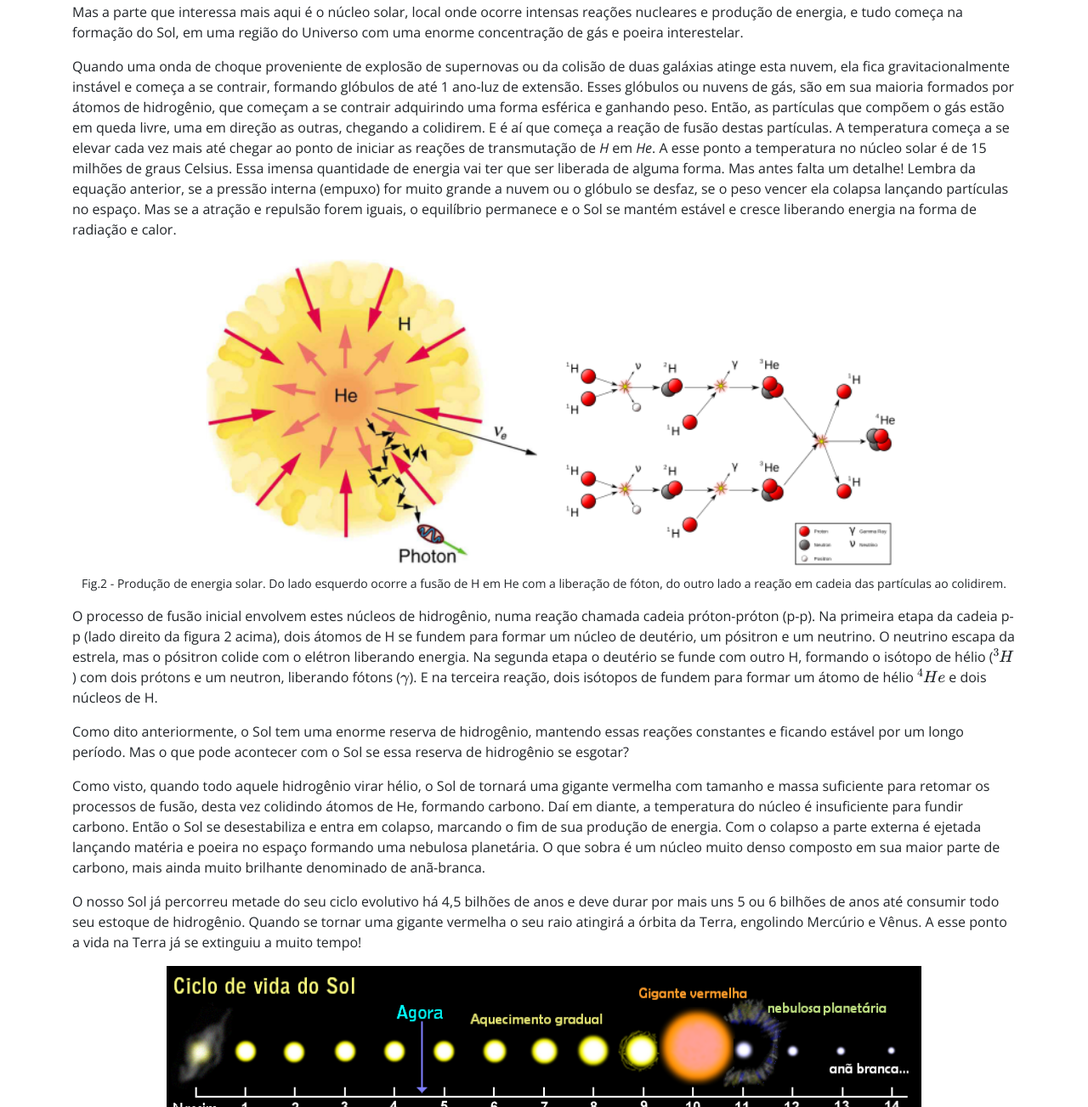
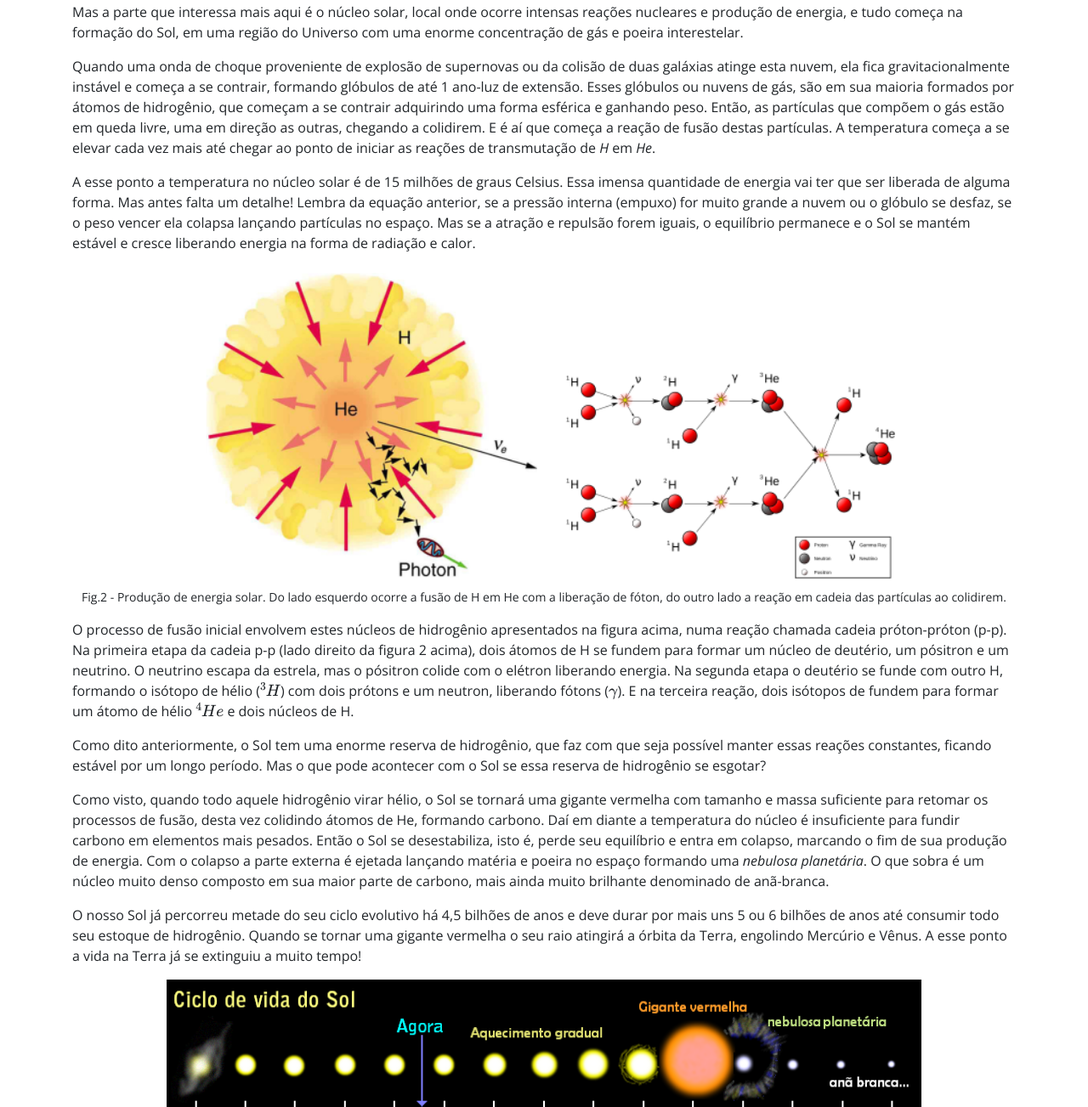
Before and after one commit to sidereus-nuncius/sidereus-nuncius.github.io, a Jekyll site: the page built from _posts/2020-03-10-o-sol-nossa-estrela-modelo.md, in a window 1280 px wide and 1400 px high, scrolled down 2205 px, cut to the strip 97-1400 px from the top of the window. Shown: the whole strip at 85% size. Built offline with Jekyll 4.4.1, drawn with Linux system fonts in a browser that asks for light colours; nearby versions of some CDN libraries; formulas are drawn with MathJax 3; some of the changed text lies outside the part shown.

Commit message:
editei post sol

```diff
--- a/_posts/2020-03-10-o-sol-nossa-estrela-modelo.md
+++ b/_posts/2020-03-10-o-sol-nossa-estrela-modelo.md
@@ -69,11 +72,11 @@ Quando uma onda de choque proveniente de explosão de supernovas ou da colisão
 </figure>
 </center>
 
-O processo de fusão inicial envolvem estes núcleos de hidrogênio, numa reação chamada cadeia próton-próton (p-p). Na primeira etapa da cadeia p-p (lado direito da figura 2 acima), dois átomos de H se fundem para formar um núcleo de deutério, um pósitron e um neutrino. O neutrino escapa da estrela, mas o pósitron colide com o elétron liberando energia. Na segunda etapa o deutério se funde com outro H, formando o isótopo de hélio ($ ^{3}H $) com dois prótons e um neutron, liberando fótons ($\gamma$). E na terceira reação, dois isótopos de fundem para formar um átomo de hélio $ ^{4}He $ e dois núcleos de H.
+O processo de fusão inicial envolvem estes núcleos de hidrogênio apresentados na figura acima, numa reação chamada cadeia próton-próton (p-p). Na primeira etapa da cadeia p-p (lado direito da figura 2 acima), dois átomos de H se fundem para formar um núcleo de deutério, um pósitron e um neutrino. O neutrino escapa da estrela, mas o pósitron colide com o elétron liberando energia. Na segunda etapa o deutério se funde com outro H, formando o isótopo de hélio ($ ^{3}H $) com dois prótons e um neutron, liberando fótons ($\gamma$). E na terceira reação, dois isótopos de fundem para formar um átomo de hélio $ ^{4}He $ e dois núcleos de H.
 
-Como dito anteriormente, o Sol tem uma enorme reserva de hidrogênio, mantendo essas reações constantes e ficando estável por um longo período. Mas o que pode acontecer com o Sol se essa reserva de hidrogênio se esgotar?
+Como dito anteriormente, o Sol tem uma enorme reserva de hidrogênio, que faz com que seja possível manter essas reações constantes, ficando estável por um longo período. Mas o que pode acontecer com o Sol se essa reserva de hidrogênio se esgotar?
 
-Como visto, quando todo aquele hidrogênio virar hélio, o Sol de tornará uma gigante vermelha com tamanho e massa suficiente para retomar os processos de fusão, desta vez colidindo átomos de He, formando carbono. Daí em diante, a temperatura do núcleo é insuficiente para fundir carbono. Então o Sol se desestabiliza e entra em colapso, marcando o fim de sua produção de energia. Com o colapso a parte externa é ejetada lançando matéria e poeira no espaço formando uma nebulosa planetária. O que sobra é um núcleo muito denso composto em sua maior parte de carbono, mais ainda muito brilhante denominado de anã-branca.
+Como visto, quando todo aquele hidrogênio virar hélio, o Sol se tornará uma gigante vermelha com tamanho e massa suficiente para retomar os processos de fusão, desta vez colidindo átomos de He, formando carbono. Daí em diante a temperatura do núcleo é insuficiente para fundir carbono em elementos mais pesados. Então o Sol se desestabiliza, isto é, perde seu equilíbrio e entra em colapso, marcando o fim de sua produção de energia. Com o colapso a parte externa é ejetada lançando matéria e poeira no espaço formando uma *nebulosa planetária*. O que sobra é um núcleo muito denso composto em sua maior parte de carbono, mais ainda muito brilhante denominado de anã-branca.
 
 O nosso Sol já percorreu metade do seu ciclo evolutivo há 4,5 bilhões de anos e deve durar por mais uns 5 ou 6 bilhões de anos até consumir todo seu estoque de hidrogênio. Quando se tornar uma gigante vermelha o seu raio atingirá a órbita da Terra, engolindo Mercúrio e Vênus. A esse ponto a vida na Terra já se extinguiu a muito tempo!
 
@@ -84,15 +87,15 @@ O nosso Sol já percorreu metade do seu ciclo evolutivo há 4,5 bilhões de anos
 </figure>
 </center>
 
-A pergunta que falta responder é se o Sol tem alguma relação com as estrela, pois estas parecem frias e não brilham como Sol. Mas na verdade, o processo de formação e evolução das estrelas é exatamente igual ao que foi descrito aqui para o Sol. As únicas diferenças são as distâncias, pois as estrelas estão muito longe, a mais próxima de nós é a [Alpha Centauri](https://pt.wikipedia.org/wiki/Alpha_Centauri) a cerca de 4,3 anos-luz, bem longe do sistema solar e por isso não notamos o seu brilho, mas é tão brilhante e massiva quanto o Sol. E a outra diferença é a massa inicial da estrelas que irá influenciar no seu processo evolutivo, o que vai definir a sua capacidade de produzir elementos mais pesados que o carbono.
+A pergunta que falta responder é se o Sol tem alguma relação com as estrela, pois estas parecem frias e não brilham como Sol. Mas na verdade, o processo de formação e evolução das estrelas é exatamente igual ao que foi descrito aqui para o Sol. As únicas diferenças são as distâncias, pois as estrelas estão muito longe, a mais próxima de nós é a [Alpha Centauri](https://pt.wikipedia.org/wiki/Alpha_Centauri) a cerca de 4,3 anos-luz, bem longe do sistema solar e por isso não notamos o seu brilho, mas é tão brilhante e massiva quanto o Sol. E a outra diferença é a massa inicial das estrelas que irá influenciar no seu processo evolutivo, o que vai definir a sua capacidade de produzir elementos mais pesados que o carbono.
 
 
 
 
+----
+----
+## Referências
 
-
-## Referências
------
 * [How the sun shines](https://www.nobelprize.org/prizes/themes/how-the-sun-shines-2)
 * [Astronomia e Astrofísica](http://astro.if.ufrgs.br/escala/escala.htm)
 * [Revista Ilustríssima](https://portal.cbpf.br/downloads/divulgacao-cientifica/livros/Ilustrissima-fisica.pdf)
```
Also changed, not shown: other parts of _posts/2020-03-10-o-sol-nossa-estrela-modelo.md (+5 -2 lines), 1 other file.
